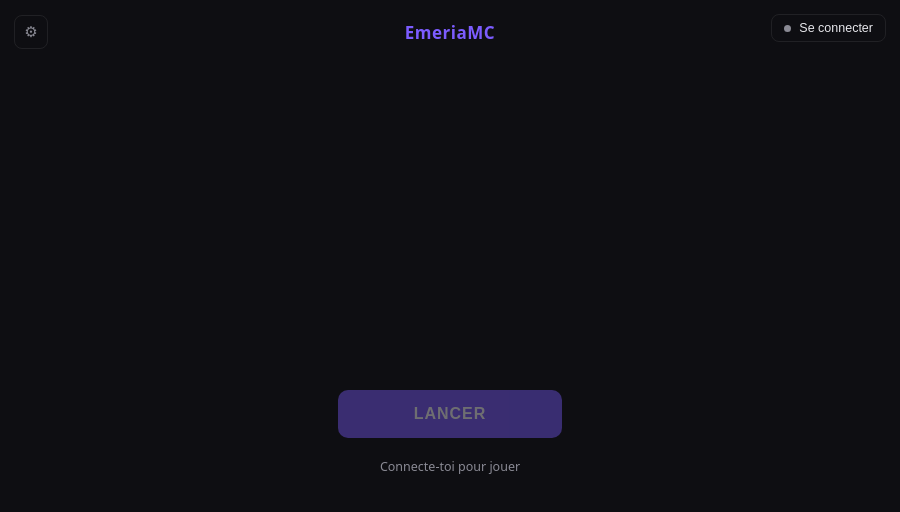
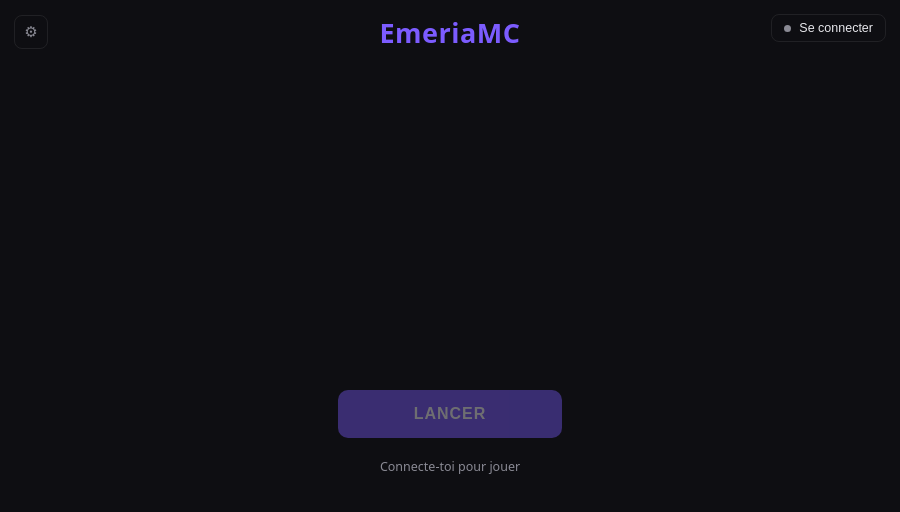
Before and after one commit to v9crf8tyfv-coder/EmeriaLauncher, an Electron app: page renderer/index.html in a window 900 px wide. Drawn offline with Linux system fonts and the light colour scheme; no server answers.

Commit message:
EmeriaMC plus gros

```diff
--- a/renderer/style.css
+++ b/renderer/style.css
@@ -36,8 +36,8 @@ header {
   position: relative;
 }
 .brand {
-  font-size: 17px;
-  font-weight: 600;
+  font-size: 27px;
+  font-weight: 700;
   letter-spacing: 0.5px;
   color: var(--accent);
 }
```
